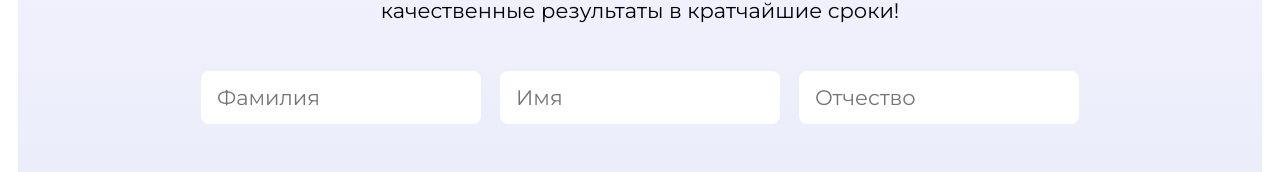
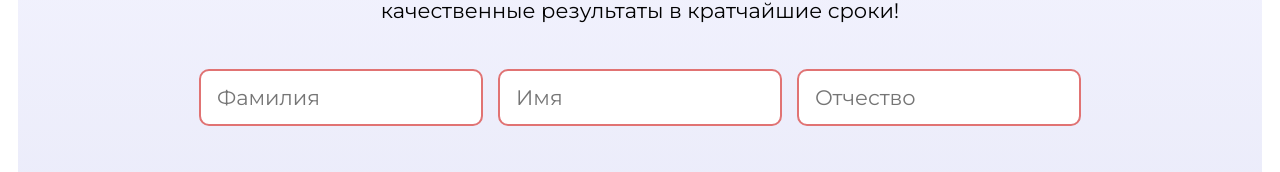
Before and after one commit to YourunB/kapibara-lab, a React (Create React App) app: page / in a window 1280 px wide. Shown: the part 2586-2758 px from the top of the page. Built offline with nearby package versions, Linux system fonts and the light colour scheme.

Commit message:
feat: add function for open form message

```diff
--- a/src/components/FormFeedback.js
+++ b/src/components/FormFeedback.js
@@ -1,25 +1,86 @@
-import React from "react";
+import React, { useRef, useState } from "react";
 import "../components/FormFeedback.sass";
 
 export const FormFeedback = () => {
+  const [showMsg, setShowMsg] = useState(false);
+
+  const refInputSurname = useRef(null);
+  const refInputName = useRef(null);
+  const refInputPatronymic = useRef(null);
+
+  function checkInputs(e) {
+    if (
+      refInputSurname.current.checkValidity() &&
+      refInputName.current.checkValidity() &&
+      refInputPatronymic.current.checkValidity()
+    ) {
+      e.preventDefault();
+      setShowMsg(true);
+    }
+  }
+
+  let formMsg = (
+    <div className="feedback-form__message flex-center">
+      <div className="feedback-form__message-wrapper flex-center">
+        <img src="./images/svg/check-circle.svg" alt="Info" />
+        <p className="feedback-form__message__text">
+          Спасибо за предоставленную информацию, мы свяжемся с вами в ближайшее
+          время.
+        </p>
+      </div>
+    </div>
+  );
+
   return (
     <form className="feedback-form" action="/action_page.php" method="get">
       <h3 className="feedback-form__title">Заявка на диагностику</h3>
-      <p className="feedback-form__description">Доверьте свои медицинские исследования надежным капибарам-лаборантам и получите качественные результаты в кратчайшие сроки!</p>
+      <p className="feedback-form__description">
+        Доверьте свои медицинские исследования надежным капибарам-лаборантам и
+        получите качественные результаты в кратчайшие сроки!
+      </p>
       <fieldset className="feedback-form__box-inputs">
-        <input className="feedback-form__box-inputs__input" autoComplete="off" placeholder="Фамилия" id="input-surname" pattern="^[a-zA-Zа-яА-Я-]*$" type={'text'} min={2} required></input>
-        <input className="feedback-form__box-inputs__input" autoComplete="off" placeholder="Имя" id="input-name" pattern="^[a-zA-Zа-яА-Я-]*$" type={'text'} min={2} required></input>
-        <input className="feedback-form__box-inputs__input" autoComplete="off" placeholder="Отчество" id="input-patronymic" pattern="^[a-zA-Zа-яА-Я-]*$" type={'text'} min={2} required></input>
+        <input
+          className="feedback-form__box-inputs__input"
+          ref={refInputSurname}
+          autoComplete="off"
+          placeholder="Фамилия"
+          id="input-surname"
+          pattern="[a-zA-Zа-яА-Я\-]*"
+          type={"text"}
+          minLength={2}
+          required
+        ></input>
+        <input
+          className="feedback-form__box-inputs__input"
+          ref={refInputName}
+          autoComplete="off"
+          placeholder="Имя"
+          id="input-name"
+          pattern="[a-zA-Zа-яА-Я\-]*"
+          type={"text"}
+          minLength={2}
+          required
+        ></input>
+        <input
+          className="feedback-form__box-inputs__input"
+          ref={refInputPatronymic}
+          autoComplete="off"
+          placeholder="Отчество"
+          id="input-patronymic"
+          pattern="[a-zA-Zа-яА-Я\-]*"
+          type={"text"}
+          minLength={2}
+          required
+        ></input>
       </fieldset>
-      <button className="feedback-form__btn flex-center">Отправить<img src="./images/svg/check.svg" alt="Check" /></button>
-
-      <div className="feedback-form__message flex-center">
-        <div className="feedback-form__message-wrapper flex-center">
-          <img src="./images/svg/check-circle.svg" alt="Info" />
-          <p className="feedback-form__message__text">Спасибо за предоставленную информацию, мы свяжемся с вами в ближайшее время.</p>
-        </div>
-      </div>
-
+      <button
+        onClick={(e) => checkInputs(e)}
+        className="feedback-form__btn flex-center"
+      >
+        Отправить
+        <img src="./images/svg/check.svg" alt="Check" />
+      </button>
+      {(formMsg = showMsg ? formMsg : null)}
     </form>
   );
 };
--- a/src/components/FormFeedback.sass
+++ b/src/components/FormFeedback.sass
@@ -41,6 +41,9 @@
   font-size: 21px
   line-height: 140%
 
+.feedback-form__box-inputs__input:invalid
+  outline: #E17373 2px solid
+
 .feedback-form__box-inputs__input:focus
   outline: #737BE1 2px solid
 
@@ -72,7 +75,7 @@
   border-radius: 8px
   background: linear-gradient(0deg, #E9EAF9 0%, #F5F5FF 100%)
   padding: 0 18px
-  /*animation: show-form 0.3s forwards*/
+  animation: show-form 0.3s forwards
 
 .feedback-form__message-wrapper
   gap: 24px
--- a/src/components/Header.js
+++ b/src/components/Header.js
@@ -25,7 +25,11 @@ export const Header = () => {
         </nav>
 
         <a className="header__link" href="tel:+71234567890">
-          <img className="header__link__img" src="./images/svg/phone.svg" alt="Phone" />
+          <img
+            className="header__link__img"
+            src="./images/svg/phone.svg"
+            alt="Phone"
+          />
           <div className="header__link__phone">
             +7 123 456 7890
             <p>Звонок бесплатный</p>
```
Also changed, not shown: src/components/Gallery.js (+21 -7 lines), src/pages/PageMain.js (+37 -12 lines).
